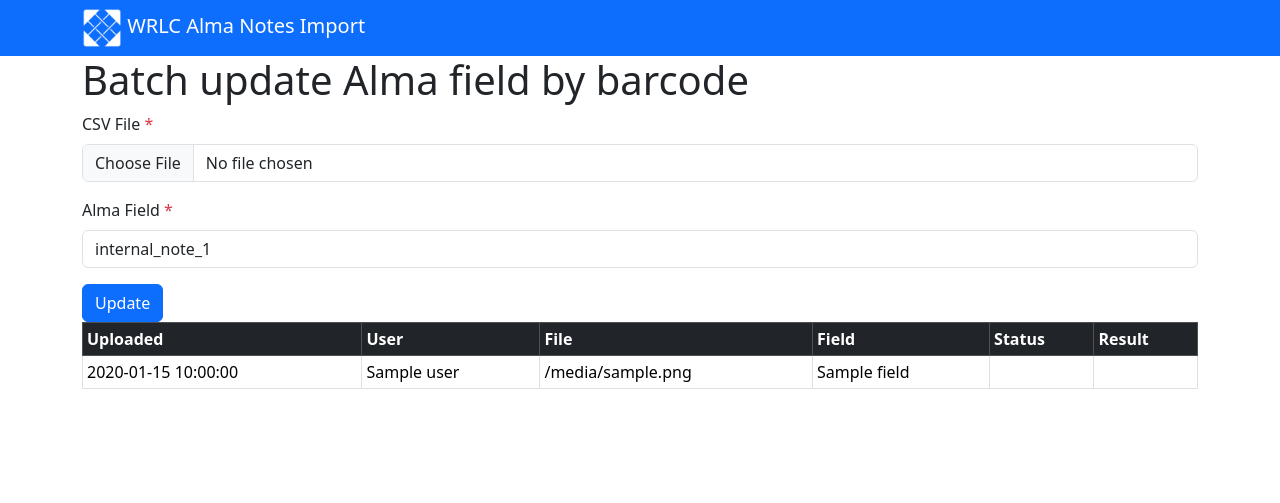
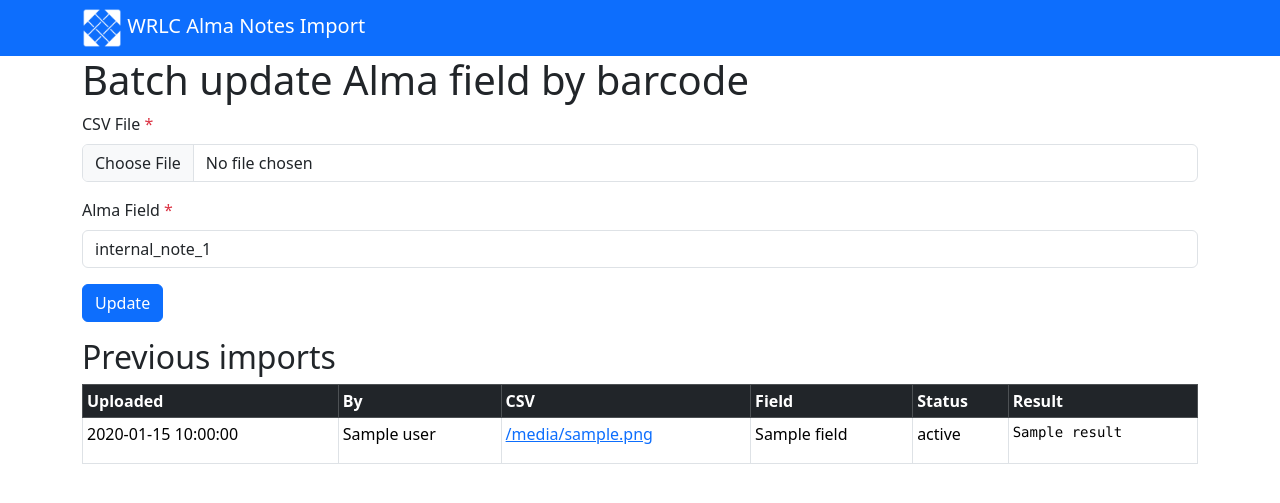
Before and after one commit to WRLC/alma-notes-import-flask, a Flask app: template templates/upload.html in a window 1280 px wide. Shown: the top 503 px of the page. Run offline with Flask 3, Linux system fonts and the light colour scheme; tables that the repository leaves empty hold one stand-in row (values such as "Sample post"); the template is opened without the code that fills it: values that come from a table or form of the project are taken from there, most other values are stand-ins (such as "Sample title", 1, 10 or a date in 2020); parts of the project's set-up code (start-up, migrations or seed data) failed here and were passed over; some libraries are stand-ins or nearby versions.

Commit message:
display previous imports with status and result

```diff
--- a/app.py
+++ b/app.py
@@ -138,9 +138,21 @@
         return redirect(url_for('upload'))
 
     # Get batch imports from database
-    batch_imports = get_batch_imports()
-
-    return render_template('upload.html', form=form, imports=batch_imports)
+    batch_imports = get_batch_imports()  # Get the batch imports from the database
+    imports = []  # Initialize the imports list
+    for batch_import in batch_imports:  # Iterate through the batch imports
+        app_log.debug(celery.AsyncResult(batch_import.uuid).result)  # Log the result of the task
+        status = celery.AsyncResult(batch_import.uuid).status  # Get the status of the task
+        result = celery.AsyncResult(batch_import.uuid).result  # Get the result of the task
+        imports.append({  # Add the batch import to the imports list with the status and result
+            'filename': batch_import.filename,
+            'field': batch_import.field,
+            'date': batch_import.date,
+            'user': batch_import.displayname,
+            'status': status,
+            'result': result
+        })
+    return render_template('upload.html', form=form, imports=imports, uploadfolder=app.config['UPLOAD_FOLDER'])
 
 
 @app.route('/login')
@@ -182,6 +194,7 @@
     return redirect(url_for('upload'))  # redirect to the home page
 
 
+# Celery task
 @celery.task
 def batch(csvfile, almafield, useremail):
     filename = csvfile.replace('static/csv', '')  # Set filename for email log
@@ -263,6 +276,7 @@
     return emailbody  # Return email body for testing
 
 
+# Send email
 def send_email(body, filename, useremail):
     message = email.message.Message()  # create message
     message["Subject"] = 'Results for {}'.format(filename)  # set subject
--- a/templates/upload.html
+++ b/templates/upload.html
@@ -16,16 +16,17 @@
             {{ form.almafield.label(class_='form-label') }}<br />{{ form.almafield(class_='form-control') }}
         </div>
         <div class="actions">
-            <input class="btn btn-primary" type="submit" value="Update">
+            <input class="btn btn-primary mb-3" type="submit" value="Update">
         </div>
     </form>
     {% if imports|length > 0 %}
+        <h2>Previous imports</h2>
         <table class="table table-bordered table-hover table-sm report">
             <thead class="table-dark sticky-top">
                 <tr>
                     <th>Uploaded</th>
-                    <th>User</th>
-                    <th>File</th>
+                    <th>By</th>
+                    <th>CSV</th>
                     <th>Field</th>
                     <th>Status</th>
                     <th>Result</th>
@@ -35,10 +36,10 @@
                 <tr>
                     <td>{{ import.date }}</td>
                     <td>{{ import.user }}</td>
-                    <td>{{ import.filename }}</td>
+                    <td><a href="{{ uploadfolder }}/{{ import.filename }}">{{ import.filename }}</a></td>
                     <td>{{ import.field }}</td>
-                    <td></td>
-                    <td></td>
+                    <td>{{ import.status }}</td>
+                    <td><pre>{{ import.result }}</pre></td>
                 </tr>
             {% endfor %}
         </table>
```
Also changed, not shown: models.py (+13 -2 lines).
